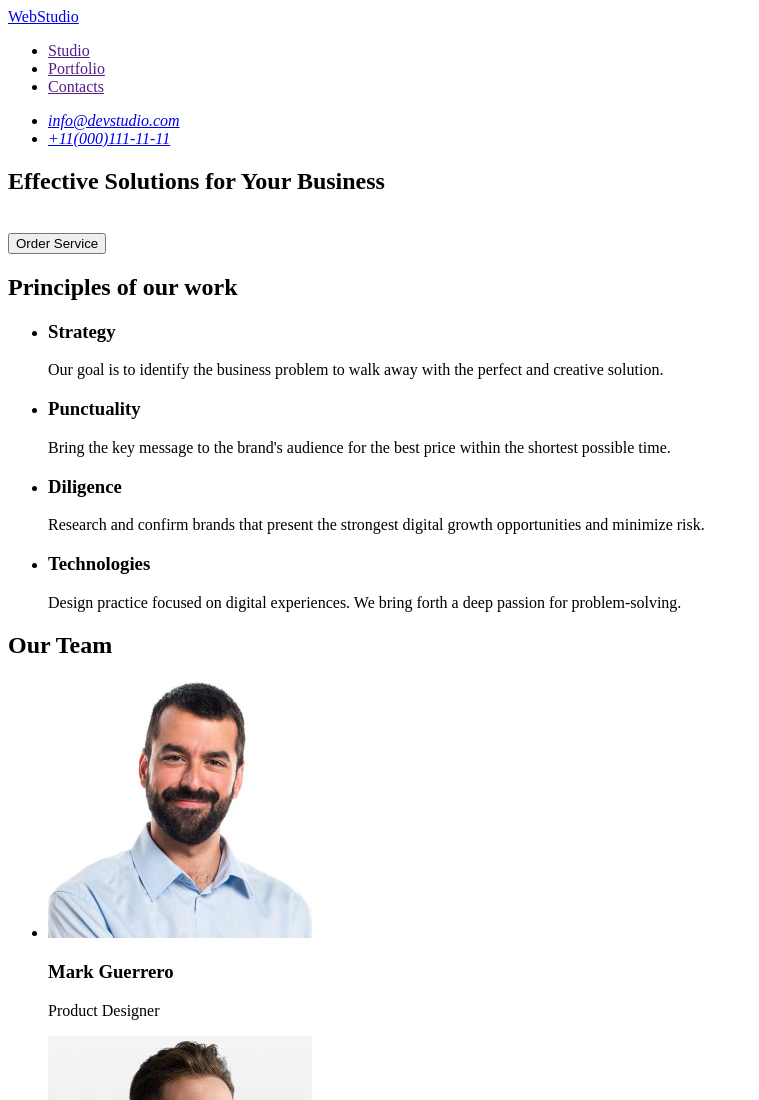
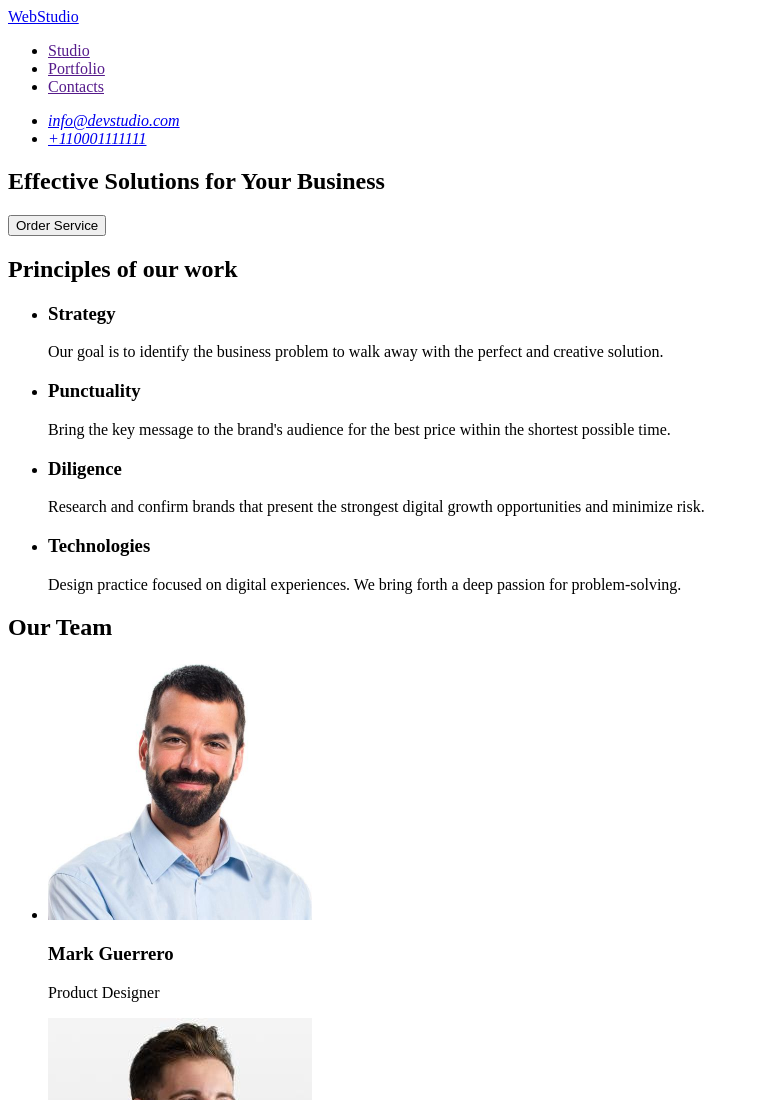
Before and after one commit to HannaOs-GOIT/goit-markup-hw-01, a plain HTML site: page index.html in a window 1280 px wide. Shown: the top 1100 px of the page, without its empty margins (0-759 px from the left). Drawn offline with Linux system fonts and the light colour scheme.

Commit message:
add index file

```diff
--- a/index.html
+++ b/index.html
@@ -20,7 +20,7 @@
       <address>
         <ul>
           <li><a href="mailto:info@devstudio.com">info@devstudio.com</a></li>
-          <li><a href="tel:+110001111111">+11(000)111-11-11</a></li>
+          <li><a href="tel:+110001111111">+110001111111</a></li>
         </ul>
       </address>
     </header>
@@ -29,7 +29,6 @@
     <main>
       <section>
         <h1>Effective Solutions for Your Business</h1>
-        <br />
 
         <button type="button">Order Service</button>
       </section>
```
